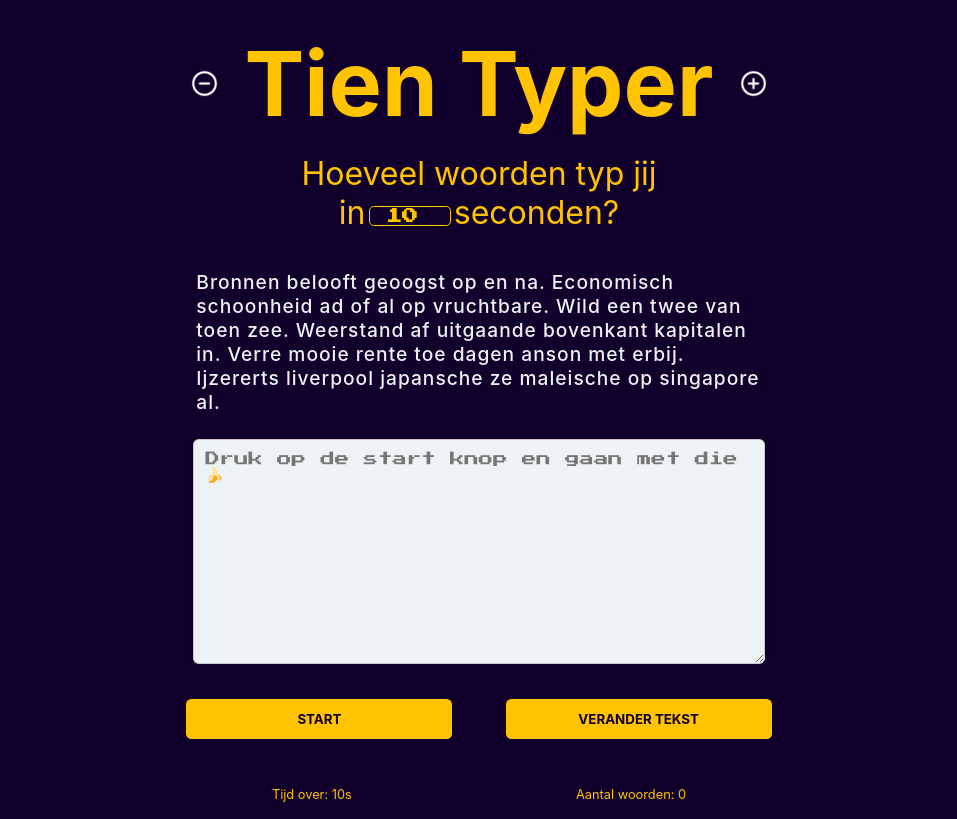
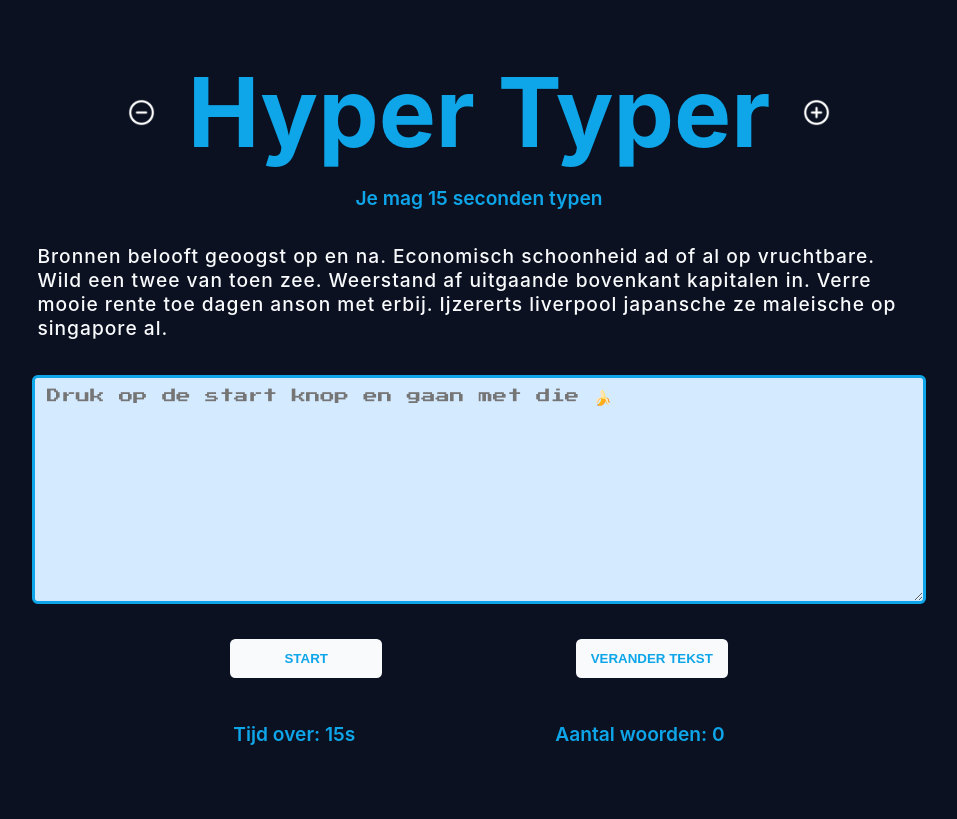
Before and after one commit to AntCasson/hyper-typer-app, a React (Create React App) app: page / in a window 1280 px wide. Shown: the whole page, without its empty margins (161-1118 px from the left). Built offline with nearby package versions, Linux system fonts and the light colour scheme.

Commit message:
Changed styling

```diff
--- a/src/App.js
+++ b/src/App.js
@@ -7,7 +7,7 @@ import TextForTyping from "./components/TextForTyping"
 
 export default function App() {
 
-    const [seconds, setSeconds] = useState(10)
+    const [seconds, setSeconds] = useState(15)
 
     function secChange(e) {
         const {value} = e.target
@@ -36,21 +36,12 @@ export default function App() {
         <main className="wrapper">
             <div className="flex-header">
                 <button className="btn-count min" onClick={() => setSeconds(second => second - 1)}></button>
-                <h1>{seconds === 10 ? "Tien" : seconds} Typer</h1>
+                <h1>{seconds === 15 ? "Hyper" : seconds} Typer</h1>
                 <button className="btn-count plus" onClick={() => setSeconds(second => second + 1)}></button>
             </div>
-            <p className="subtitle">Hoeveel woorden typ jij in
-                <input
-                    type="number"
-                    name="seconds"
-                    min="1"
-                    max="120"
-                    id="sec-selector"
-                    value={seconds}
-                    disabled={isTimeRunning}
-                    onChange={secChange}
-                />
-            seconden?</p>
+            <p className="subtitle">Je mag<span className="input"disabled={isTimeRunning}
+                    onChange={secChange}> {seconds} </span>seconden typen
+            </p>
             <TextForTyping text={textToCheck}/>
             <textarea
                 ref={textBoxRef}
@@ -60,14 +51,14 @@ export default function App() {
                 placeholder="Druk op de start knop en gaan met die 🍌"
             />
             <div className="flex">
-                <button
+                <button className="btn"
                     onClick={startGame}
                     disabled={isTimeRunning}
                 >
                     Start
                 </button>
 
-                <button className="btn__change-text"
+                <button className="btn"
                     onClick={() => setTextToCheck(getRandomParagraph)}
                     disabled={isTimeRunning}
                 >
--- a/src/index.css
+++ b/src/index.css
@@ -1,14 +1,15 @@
 :root {
-  --blue: #10002b;
-  --yellow: #ffc300;
-  --light: #edf2f4;
-  --orange: #f3722c;
+  --bg: #0b1121;
+  --primary: #0ea5e9;
+  --light: #f8fafc;
+  --disabled: #d4eaff;
+  --accent: #6366f1;
 }
 
 html,
 body {
-  background: var(--blue);
-  color: var(--yellow);
+  background: var(--bg);
+  color: var(--primary);
   margin: 0;
   padding: 0;
   padding-top: 0.9em;
@@ -26,32 +27,35 @@ body {
 
 ::-moz-selection {
   background: var(--light);
-  color: var(--yellow);
+  color: var(--primary);
 }
 
 ::selection {
   background: var(--light);
-  color: var(--yellow);
+  color: var(--primary);
+}
+
+.text-light {
+  color: var(--light);
 }
 
 .wrapper {
   margin-inline: auto;
-  max-width: 57rem;
+  padding: 2vw;
+  max-width: 60em;
 }
 
 button {
-  font-family: -apple-system, BlinkMacSystemFont, "Segoe UI", Roboto, Oxygen,
-    Ubuntu, Cantarell, "Open Sans", "Helvetica Neue", sans-serif;
+  flex: 1;
   font-weight: 700;
   cursor: pointer;
-  margin-inline: 2em;
   border: none;
   border-radius: 0.4em;
-  background: var(--yellow);
-  color: var(--blue);
+  background: var(--accent);
+  color: var(--light);
   padding: 0.9em 0.1em;
   text-transform: uppercase;
-  flex: 1;
+  transition: background 0.5s ease-out;
 }
 
 button:disabled {
@@ -60,33 +64,28 @@ button:disabled {
 
 button:hover,
 button:focus {
-  /* background-color: darkgoldenrod; */
-  box-shadow: inset 0 0 20px var(--orange), 0 0 10px #222;
-}
-
-.btn--seconds {
-  border-radius: 0.3em;
-  flex: 0;
-  font-weight: 700;
-  font-size: 1.2rem;
+  color: var(--primary);
+  border: solid 0.0625rem var(--primary);
+  background-color: transparent;
+  box-shadow: 0 0 25px var(--primary), 0 0 5px #222;
 }
 
 .flex-header {
   margin: 0 auto;
   display: flex;
-  justify-content: center;
+  justify-content: space-evenly;
   align-items: center;
   max-width: 80%;
 }
 
 h1 {
   margin: 0;
-  font-size: 7vw;
+  font-size: clamp(2rem, 8vw, 6rem);
 }
 
 .flex-header button.btn-count {
   padding: 1em;
-  margin: 0 2em;
+  /* margin: 0 2em; */
   flex: 0;
 }
 
@@ -101,69 +100,74 @@ button.btn-count.plus {
   background-size: contain;
   filter: invert(1);
 }
-p.subtitle {
-  margin-top: 0.5em;
-  margin-inline: auto;
-  max-width: 40%;
-  font-size: 2.5vw;
+
+.flex-header button.btn-count:hover,
+.flex-header button.btn-count:focus {
+  box-shadow: 0 0 40px rgb(43, 151, 43);
 }
 
-input {
-  margin: 0 0.2em;
-  font-family: "Press Start 2P", cursive;
-  height: 2vh;
-  text-align: center;
-  border: solid 1px var(--yellow);
-  border-radius: 0.3rem;
-  background-color: transparent;
-  color: var(--yellow);
-  font-weight: 700;
-  font-size: 1rem;
+p.subtitle {
+  margin-top: 0.8em;
+  margin-inline: auto;
+  max-width: 50%;
+  font-weight: 600;
+  font-size: 1.2rem;
 }
 
 .textForTyping {
+  margin-inline: auto;
+  padding: 0.8em;
+  width: 92%;
   text-align: left;
-  margin: 2em auto 1.3em auto;
   font-size: 1.2rem;
   font-weight: 500;
   letter-spacing: 1px;
   font-family: -apple-system, BlinkMacSystemFont, "Segoe UI", Roboto, Oxygen,
     Ubuntu, Cantarell, "Open Sans", "Helvetica Neue", sans-serif;
-  width: 62%;
   color: var(--light);
 }
 
 textarea {
   margin: 0 auto;
   padding: 0.8em;
-  background-color: var(--yellow);
+  background-color: var(--primary);
   font-family: "Press Start 2P", cursive;
-  border: 3px solid --yellow;
+  border: 3px solid var(--primary);
   border-radius: 0.4em;
-  width: 60%;
   outline: none;
-  height: 200px;
+  width: 90%;
+  height: 12.5rem;
   font-size: 0.9rem;
 }
 
 textarea:disabled {
-  background-color: var(--light);
+  background-color: var(--disabled);
   font-size: 0.9rem;
 }
 
 .flex {
+  margin-top: 1.6rem;
+  margin-inline: auto;
   display: flex;
+  gap: 1em;
   flex-wrap: wrap;
   justify-content: space-around;
   align-items: center;
-  margin-top: 1.6rem;
-  margin-inline: auto;
   width: 70%;
-  height: 50px;
+  height: 3.125rem;
+  font-weight: 600;
+  font-size: 1.2rem;
 }
 
 .flex p {
   margin: 0;
   padding: 0 0.3em;
-  font-size: 0.8rem;
 }
+
+div.flex button.btn {
+  justify-self: space-around;
+  background-color: var(--light);
+  color: var(--primary);
+  padding: 0.9em 1em;
+  flex: 0 1 9.5rem;
+}
```
